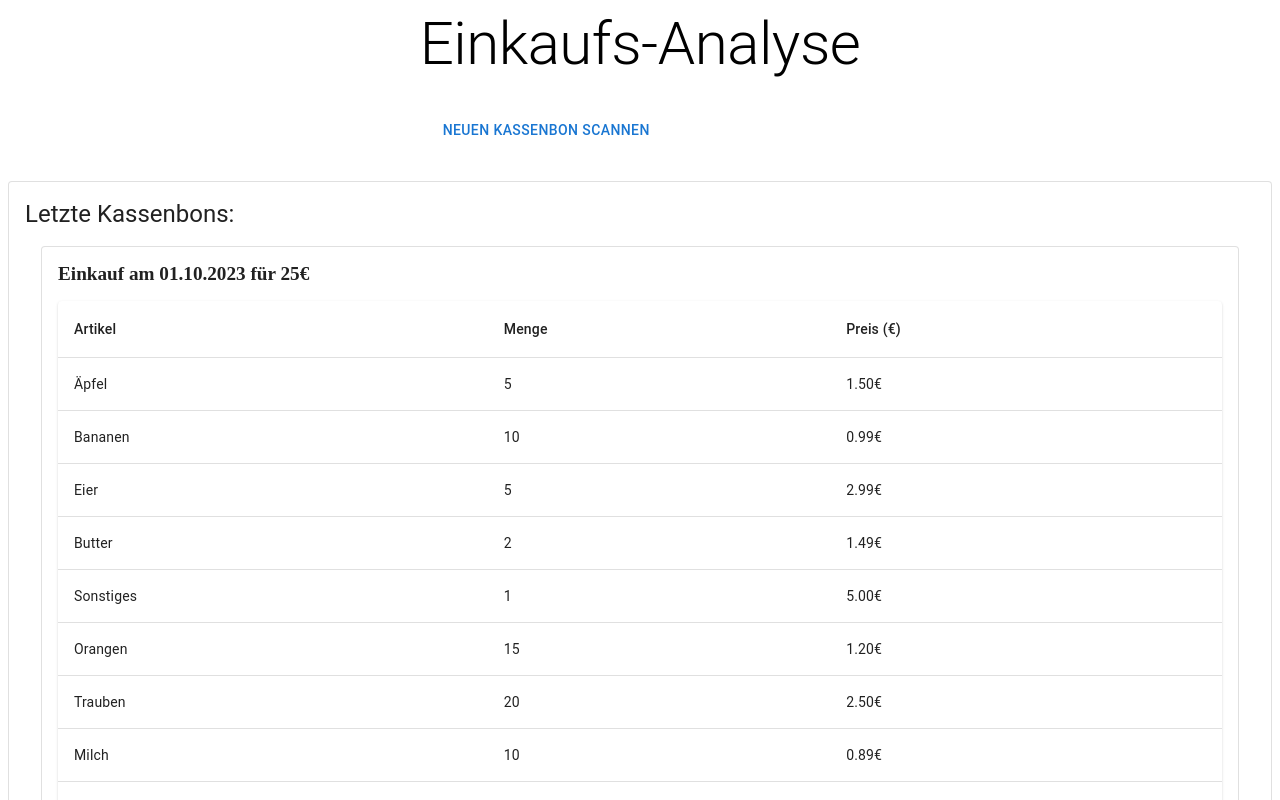
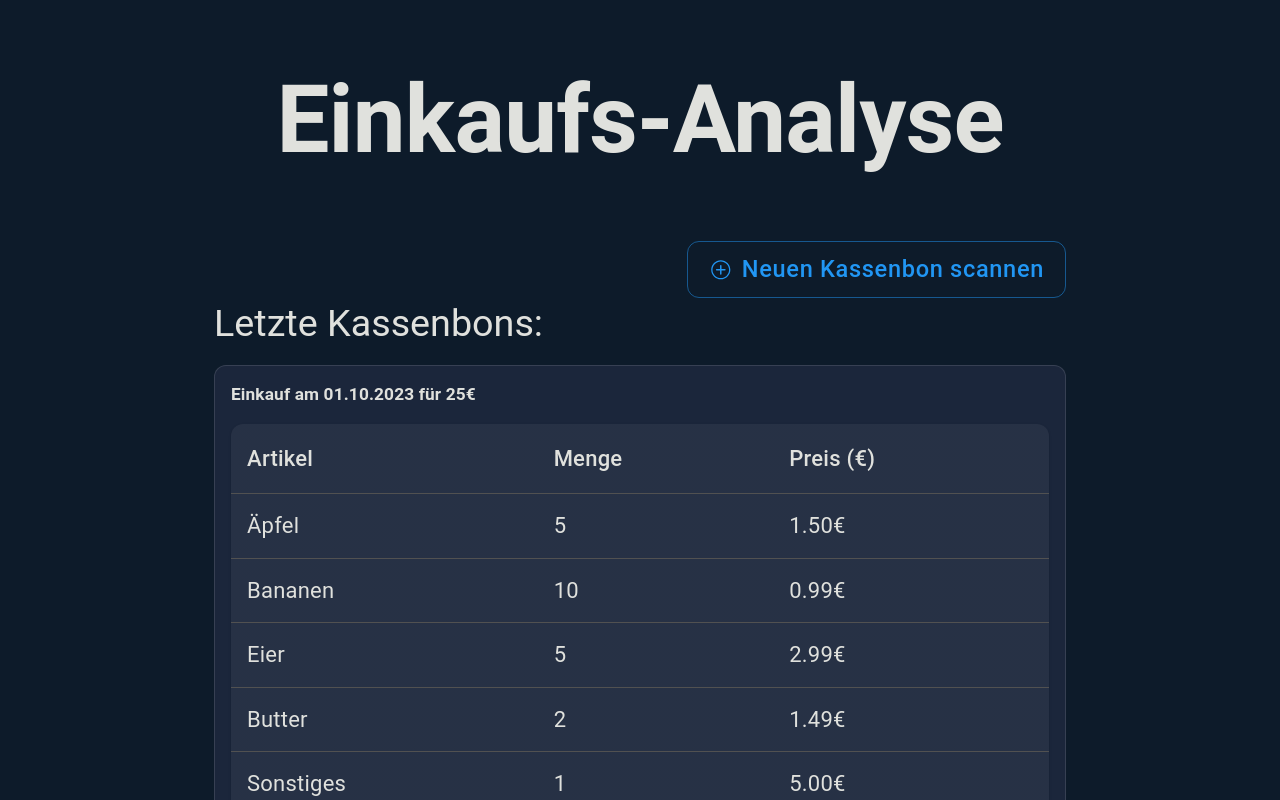
Before and after one commit to max-homeassistant2009/frontend, a React (Vite) app: page / in a window 1280 px wide. Shown: the top 800 px of the page. Built offline with nearby package versions, Linux system fonts and the light colour scheme.

Commit message:
aktueller Stand

```diff
--- a/index.html
+++ b/index.html
@@ -3,9 +3,10 @@
   <head>
     <meta charset="utf-8" />
     <title>Einkaufs-Analyse</title>
+    <link rel="icon" href="./src/assets/icon.png" />
   </head>
   <body>
     <div id="root"></div>
-    <script type="module" src="/src/main.jsx"></script>
+    <script type="module" src="/src/main.tsx"></script>
   </body>
 </html>
--- a/package.json
+++ b/package.json
@@ -15,6 +15,7 @@
     "@mui/material": "^7.3.2",
     "react": "^19.1.1",
     "react-dom": "^19.1.1",
+    "react-icons": "^5.5.0",
     "recharts": "^3.2.1",
     "tesseract.js": "^6.0.1"
   },
--- a/src/App.tsx
+++ b/src/App.tsx
@@ -1,6 +1,15 @@
 import { useState } from "react";
-import { Box, Button, Card, Grid, Slider, Typography } from "@mui/material";
-import { testbackend, testData } from "./data";
+import {
+  Box,
+  Button,
+  Card,
+  Container,
+  Grid,
+  Slider,
+  Typography,
+} from "@mui/material";
+import { IoIosAddCircleOutline } from "react-icons/io";
+import { testbackend } from "./data";
 import { CustomTable } from "./components/CustomTable";
 import OCRScanner from "./components/OCRScanner";
 import { formatDate } from "./data";
@@ -25,52 +34,54 @@ const data02 = [
 ];
 
 function App() {
-  const [modalisOpen, setModalisOpen] = useState(false);
+  const [modalIsOpen, setModalIsOpen] = useState(false);
 
   return (
-    <Box>
-      <OCRScanner
-        handleClose={() => setModalisOpen(false)}
-        isOpen={modalisOpen}
-      />
-      <Box sx={{ textAlign: "center", mb: 4 }}>
-        <Typography variant="h2" component="h1">
+    <Container maxWidth="md">
+      <Box sx={{ textAlign: "center", my: 8 }}>
+        <Typography
+          variant="h2"
+          component="h1"
+          textAlign="center"
+          gutterBottom
+          sx={{ fontWeight: "bold" }}
+        >
           Einkaufs-Analyse
         </Typography>
       </Box>
-      <Grid container spacing={2} justifyContent="center">
-        <Grid size={{ xs: 12, sm: 6, md: 4 }}>
-          <Button onClick={() => setModalisOpen(true)}>
-            Neuen Kassenbon scannen
+      <Box sx={{ textAlign: "right", mb: 0 }}>
+        <Button
+          size="large"
+          variant="outlined"
+          onClick={() => setModalIsOpen(true)}
+        >
+          <IoIosAddCircleOutline />
+          <span style={{ marginLeft: 9 }}>Neuen Kassenbon scannen</span>
         </Button>
-        </Grid>
-      </Grid>
-      <Grid container spacing={2} sx={{ mt: 4 }}>
-        <Grid size={{ xs: 12 }}>
-          <Card variant="outlined" sx={{ p: 2 }}>
+      </Box>
       <Typography variant="h5" component="h2" sx={{ mb: 2 }}>
         Letzte Kassenbons:
       </Typography>
       {testbackend.map((receipt) => (
-              <Card variant="outlined" sx={{ m: 2, p: 2 }} key={receipt.id}>
+        <Card variant="outlined" sx={{ my: 2, p: 2 }} key={receipt.id}>
           <Box sx={{ mb: 2, fontWeight: "bold", fontSize: "1.2em" }}>
             Einkauf am {formatDate(receipt.date)} für {receipt.amount}€
           </Box>
           <CustomTable data={testbackend} />
         </Card>
       ))}
-          </Card>
-        </Grid>
-        <Grid size={{ xs: 12 }}>
       <Card variant="outlined" sx={{ p: 2 }}>
         <Typography variant="h5" component="h2">
           Analyse:
         </Typography>
+
         <Analytics data01={data01} data02={data02} />
       </Card>
-        </Grid>
-      </Grid>
-    </Box>
+      <OCRScanner
+        handleClose={() => setModalIsOpen(false)}
+        isOpen={modalIsOpen}
+      />
+    </Container>
   );
 }
 
--- a/src/components/Analytics.jsx
+++ b/src/components/Analytics.jsx
@@ -29,7 +29,7 @@ export default function Analytics({ data01, data02 }) {
           cx="50%"
           cy="50%"
           outerRadius={80}
-          fill="#8884d8"
+          fill="#a0b2dcff"
           label
         />
         <Pie
@@ -37,9 +37,8 @@ export default function Analytics({ data01, data02 }) {
           data={data02}
           cx={200}
           cy={200}
-          innerRadius={40}
           outerRadius={80}
-          fill="#82ca9d"
+          fill="#a0b2dcff"
           label
         />
         <Tooltip />
--- a/src/components/OCRScanner.tsx
+++ b/src/components/OCRScanner.tsx
@@ -1,6 +1,18 @@
 import { type ChangeEvent, useState } from "react";
 import scanDocument from "./scanDocument";
-import { Box, Modal, Typography } from "@mui/material";
+import {
+  Box,
+  Button,
+  Dialog,
+  DialogActions,
+  DialogContent,
+  DialogContentText,
+  DialogTitle,
+  IconButton,
+  Modal,
+  Typography,
+} from "@mui/material";
+import { IoCloseSharp } from "react-icons/io5";
 
 interface Props {
   handleClose: () => void;
@@ -64,33 +76,38 @@ const OCRScanner = ({ handleClose, isOpen }: Props) => {
   };
 
   return (
-    <Modal
-      open={isOpen}
-      onClose={handleClose}
-      aria-labelledby="modal-modal-title"
-      aria-describedby="modal-modal-description"
+    <Dialog fullWidth maxWidth="md" open={isOpen} onClose={handleClose}>
+      <DialogTitle sx={{ fontSize: 22 }}>
+        Zur Einkaufsliste hinzufügen
+      </DialogTitle>
+      <IconButton
+        onClick={handleClose}
+        sx={(theme) => ({
+          position: "absolute",
+          right: 8,
+          top: 8,
+          color: theme.palette.grey[500],
+        })}
       >
-      <Box sx={{ ...style, p: 2 }}>
-        <Typography
-          id="modal-modal-title"
-          variant="h6"
-          component="h2"
-          sx={{ fontSize: { xs: "2rem", sm: "1.75rem" } }} // Increased font size for mobile and larger screens
+        <IoCloseSharp />
+      </IconButton>
+      <DialogContent>
+        <Typography>Füge dein Bild hier ein</Typography>
+        <Button
+          variant="outlined"
+          component="label"
+          color="primary"
+          sx={{ textTransform: "none", mt: 3 }}
         >
-          Zur Einkaufsliste hinzufügen
-        </Typography>
-        <Typography
-          id="modal-modal-description"
-          sx={{ mt: 2, fontSize: { xs: "1.75rem", sm: "1.5rem" } }} // Increased font size for mobile and larger screens
-        >
-          Füge dein Bild hier ein
-        </Typography>
+          Bild hochladen
           <input
             type="file"
             accept="image/*"
             capture="environment"
             onChange={handleImageUpload}
+            hidden
           />
+        </Button>
 
         {image && (
           <div style={{ marginTop: "1rem" }}>
@@ -102,26 +119,25 @@ const OCRScanner = ({ handleClose, isOpen }: Props) => {
           </div>
         )}
 
-        <div style={{ marginTop: "1rem", display: "flex", gap: "1rem" }}>
-          <button onClick={processImage}>Process Image</button>
-          <button onClick={sendToBackend}>Send Image</button>
+        {scanResult && (
+          <div style={{ marginTop: "1rem" }}>
+            <h3>OCR Result:</h3>
+            <Typography>{JSON.stringify(scanResult, null, 2)}</Typography>
           </div>
+        )}
 
         {response && (
           <div style={{ marginTop: "1rem" }}>
             <h3>Backend Response:</h3>
-            <p>{response}</p>
+            <Typography>{response}</Typography>
           </div>
         )}
-
-        {scanResult && (
-          <div style={{ marginTop: "1rem" }}>
-            <h3>OCR Result:</h3>
-            <p>{JSON.stringify(scanResult, null, 2)}</p>
-          </div>
-        )}
-      </Box>
-    </Modal>
+      </DialogContent>
+      <DialogActions>
+        <Button onClick={processImage}>Process Image</Button>
+        <Button onClick={sendToBackend}>Send Image</Button>
+      </DialogActions>
+    </Dialog>
   );
 };
 
--- a/src/data.ts
+++ b/src/data.ts
@@ -1,10 +1,10 @@
-export const testData = [
+/* export const testData = [
   { id: 1, name: "Sean" },
   { id: 2, name: "Malte" },
   { id: 3, name: "Maximilian" },
   { id: 4, name: "Lina" },
   { id: 5, name: "Evelyn" },
-];
+]; */
 
 // Lebensmittelkategorien (Beispielmapping)
 const CATEGORY_MAP: Record<string, string> = {
--- a/src/main.jsx
+++ /dev/null
@@ -1,9 +0,0 @@
-import { StrictMode } from 'react'
-import { createRoot } from 'react-dom/client'
-import App from './App'
-
-createRoot(document.getElementById('root')).render(
-  <StrictMode>
-    <App />
-  </StrictMode>,
-)
--- /dev/null
+++ b/src/main.tsx
@@ -0,0 +1,14 @@
+import { StrictMode } from "react";
+import { createRoot } from "react-dom/client";
+import App from "./App";
+import { CssBaseline, ThemeProvider } from "@mui/material";
+import theme from "./theme";
+
+createRoot(document.getElementById("root")).render(
+  <StrictMode>
+    <ThemeProvider theme={theme}>
+      <CssBaseline />
+      <App />
+    </ThemeProvider>
+  </StrictMode>,
+);
--- /dev/null
+++ b/src/theme.ts
@@ -0,0 +1,36 @@
+import { createTheme } from "@mui/material/styles";
+
+const theme = createTheme({
+  palette: {
+    mode: "dark",
+    primary: {
+      main: "#2196f3", // modern blue
+    },
+    background: {
+      default: "#0d1b2a", // dark navy background
+      paper: "#1b263b", // slightly lighter for cards/dialogs
+    },
+    text: {
+      primary: "#e0e1dd", // light gray text
+    },
+  },
+  typography: {
+    fontSize: 22, // mobile-first base font size
+    h6: {
+      fontSize: "1.1rem",
+      fontWeight: 600,
+    },
+    body1: {
+      fontSize: "0.9rem",
+    },
+    button: {
+      textTransform: "none",
+      fontSize: "0.9rem",
+    },
+  },
+  shape: {
+    borderRadius: 12, // modern rounded look
+  },
+});
+
+export default theme;
```
Also changed, not shown: src/assets/icon.png (added), 1 other file (tests, documents, lock files or other folders). Lines whose indentation alone changed are shown as unchanged.
